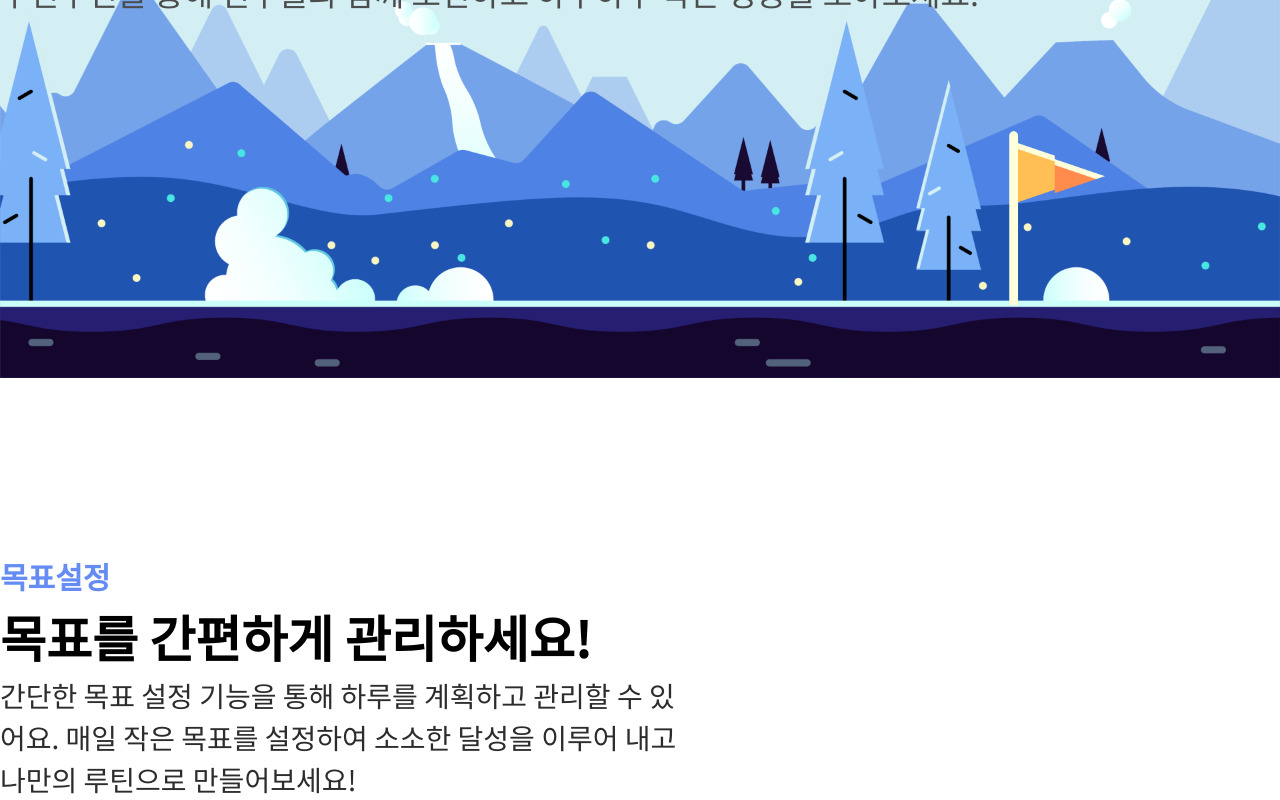
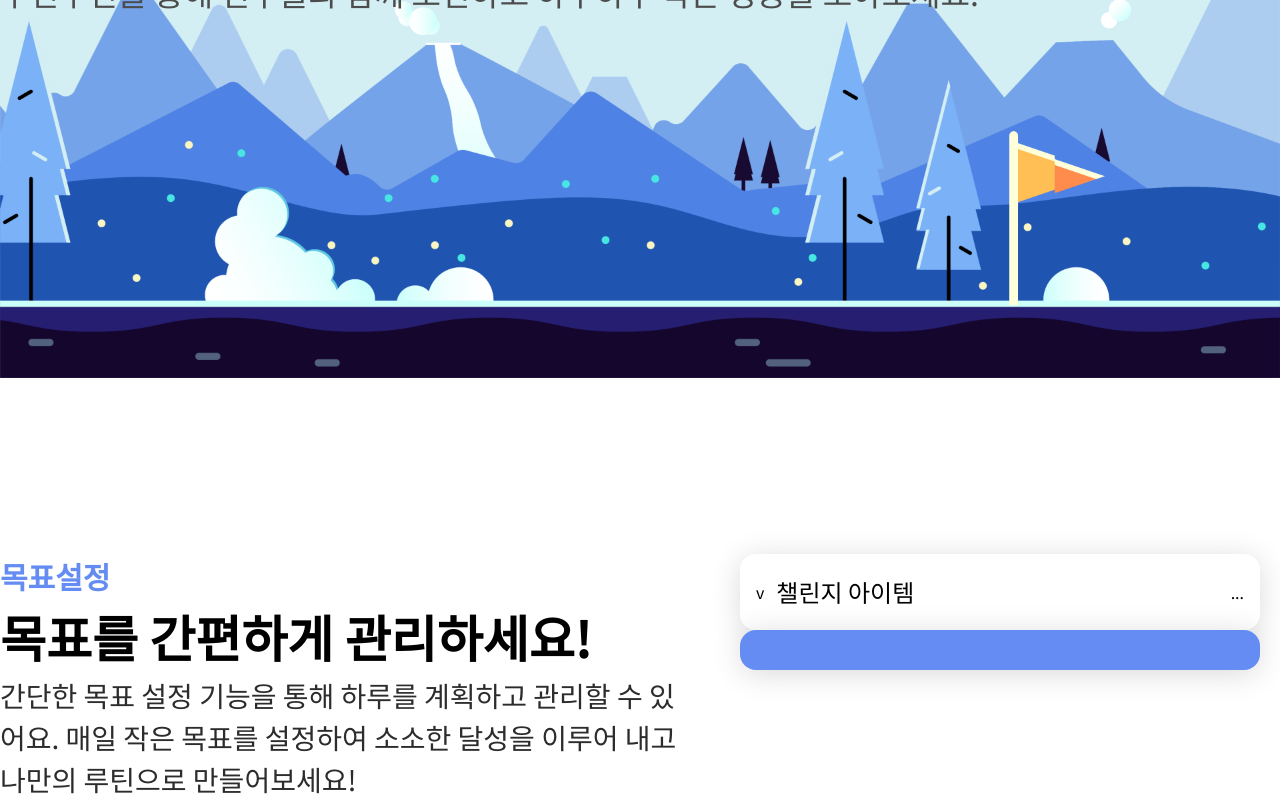
Before and after one commit to DoRun-DoRun/DoRun-Web, a Next.js app: page / in a window 1280 px wide. Shown: the part 422-1222 px from the top of the page. Built offline with nearby package versions, Linux system fonts and the light colour scheme.

Commit message:
Feat - div 만들기

```diff
--- a/src/app/page.tsx
+++ b/src/app/page.tsx
@@ -54,7 +54,14 @@ export default function Home() {
                 루틴으로 만들어보세요!
               </p>
             </div>
-            <div></div>
+            <div>
+              <div className="gap-3 w-130 bg-glass01 py-5 px-4 flex justify-start items-center rounded-2xl shadow-glass">
+                <div>v</div>
+                <p className="text-24 font-medium flex-1">챌린지 아이템</p>
+                <div>...</div>
+              </div>
+              <div className="w-130 bg-primary-1 py-5 px-4 flex rounded-2xl shadow-glass"></div>
+            </div>
           </div>
         </div>
       </div>
--- a/tailwind.config.ts
+++ b/tailwind.config.ts
@@ -34,6 +34,9 @@ const config: Config = {
         ...createPxEntries(50),
         ...createRemEntries(50),
       },
+      spacing: {
+        '130': '32.5rem',
+      },
       fontWeight: {
         h1: '700',
         h2: '400',
@@ -56,6 +59,14 @@ const config: Config = {
         'gray-7': '#efefef',
         bg: '#d3eff3',
       },
+      boxShadow: {
+        glass: '0px 4px 30px 0px rgba(0, 0, 0, 0.15)',
+        rectangle01: '2px 2px 4px 0px rgba(0, 0, 0, 0.30)',
+      },
+      backgroundImage: {
+        glass01:
+          'linear-gradient(102deg, #FFF 3.78%, rgba(255, 255, 255, 0.40) 106.05%)',
+      },
     },
   },
   plugins: [],
```
